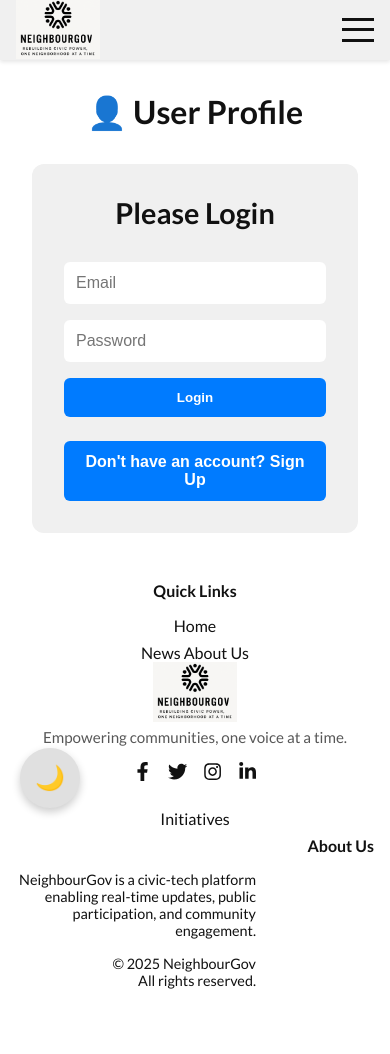
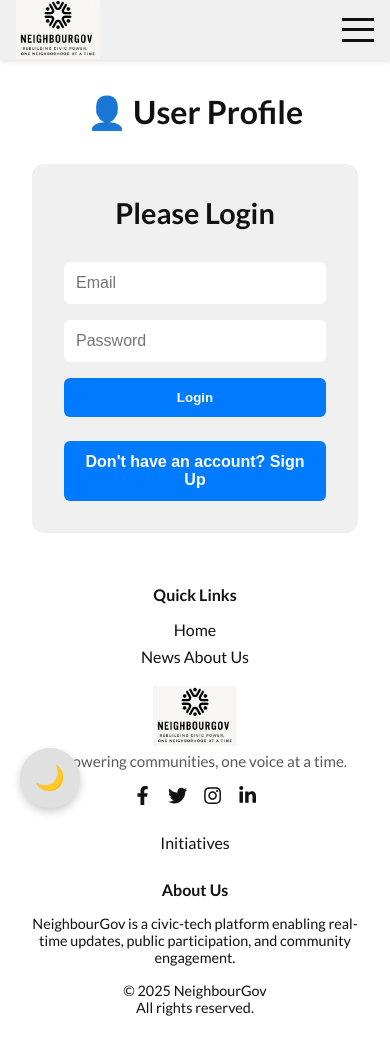
Before and after one commit to VinayakxSingh/NeighbourGov, a React (Vite) app: page /profile in a window 390 px wide. Shown: the top 1054 px of the page. Before the commit the page ends 1013 px from the top, so only its background shows below. Built offline with nearby package versions, Linux system fonts and the light colour scheme; no server answers; a web font is replaced by a local one.

Commit message:
responsivenessadded

```diff
--- a/index.html
+++ b/index.html
@@ -8,9 +8,9 @@
       href="https://fonts.googleapis.com/css2?family=Boldonse&family=Lato:ital,wght@0,100;0,300;0,400;0,700;0,900;1,100;1,300;1,400;1,700;1,900&display=swap"
       rel="stylesheet"
     />
-    <link rel="icon" type="image/svg+xml" href="/vite.svg" />
+    <link rel="icon" type="image/svg+xml" href="/Logo.png" />
     <meta name="viewport" content="width=device-width, initial-scale=1.0" />
-    <title>Vite + React</title>
+    <title>NeighbourGOV</title>
   </head>
   <body>
     <div id="root"></div>
--- a/src/components/footer.jsx
+++ b/src/components/footer.jsx
@@ -6,6 +6,7 @@
   FaInstagram,
   FaLinkedinIn,
 } from "react-icons/fa";
+import { Link } from "react-router-dom";
 
 const Footer = () => {
   return (
@@ -50,8 +51,8 @@
             <FaLinkedinIn />
           </a>
         </div>
-        <a
-          href="/initiative"
+        <Link
+          to="/initiative"
           style={{
             color: "var(--text-color)",
             textDecoration: "none",
@@ -66,7 +67,7 @@
           onMouseLeave={(e) => (e.target.style.color = "var(--text-color)")}
         >
           Initiatives
-        </a>
+        </Link>
       </div>
 
       <div className="footer-section right">
--- a/src/styles/footer.css
+++ b/src/styles/footer.css
@@ -11,35 +11,12 @@
   transition: background-color 0.3s ease, color 0.3s ease;
 }
 
-@media (max-width: 768px) {
-  .footer {
-    flex-direction: column;
-    padding: 1rem;
-    align-items: center;
-  }
-
-  .footer-section {
-    width: 100%;
-    text-align: center;
-  }
-
-  .footer-section.right {
-    text-align: center;
-  }
-
-  .footer-logo h2 {
-    font-size: 1.5rem;
-  }
-
-  .footer-section.right p {
-    font-size: 0.85rem;
-  }
-}
-
+/* General styles for footer sections */
 .footer-section {
   display: flex;
   flex-direction: column;
   gap: 0.5rem;
+  margin-bottom: 20px; /* Add some spacing between sections */
 }
 
 .footer-section a {
@@ -53,9 +30,11 @@
   color: var(--accent-color);
 }
 
+/* Footer Logo Styles */
 .footer-logo {
   text-align: center;
-  flex: 1;
+  flex: 1 1 100%; /* Make the logo take full width */
+  margin-bottom: 20px; /* Add spacing below the logo */
 }
 
 .footer-logo h2 {
@@ -73,8 +52,9 @@
   color: var(--text-secondary);
 }
 
+/* Right Section Styles */
 .footer-section.right {
-  text-align: right;
+  text-align: center; /* Center text for better mobile display */
   font-size: 0.85rem;
 }
 
@@ -84,11 +64,18 @@
   color: var(--text-color);
 }
 
+.footer-section.right p {
+  margin-bottom: 0.5rem;
+  color: var(--text-secondary);
+  font-size: 0.9rem;
+  max-width: 100%; /* Adjust max-width for smaller screens */
+}
+
+/* Social Icons Styles */
 .footer-socials {
   margin-top: 1rem;
   display: flex;
   justify-content: center;
-  position: relative;
   gap: 1rem;
 }
 
@@ -102,11 +89,26 @@
   color: var(--accent-color);
 }
 
-.footer-section.right p {
-  margin-bottom: 0.5rem;
-  color: var(--text-secondary);
-  font-size: 0.9rem;
-  max-width: 240px;
+/* Media Query for Mobile Devices */
+@media (max-width: 768px) {
+  .footer {
+    flex-direction: column; /* Stack the content vertically */
+    padding: 20px; /* Reduce padding for smaller screens */
+    text-align: center; /* Center align text */
+  }
+
+  .footer-section {
+    width: 100%; /* Each section takes full width */
+    text-align: center;
+  }
+
+  .footer-logo {
+    margin-bottom: 20px; /* Add spacing below the logo */
+  }
+
+  .footer-section.right {
+    text-align: center;
+  }
 }
 
 /* Dark theme specific adjustments */
```
